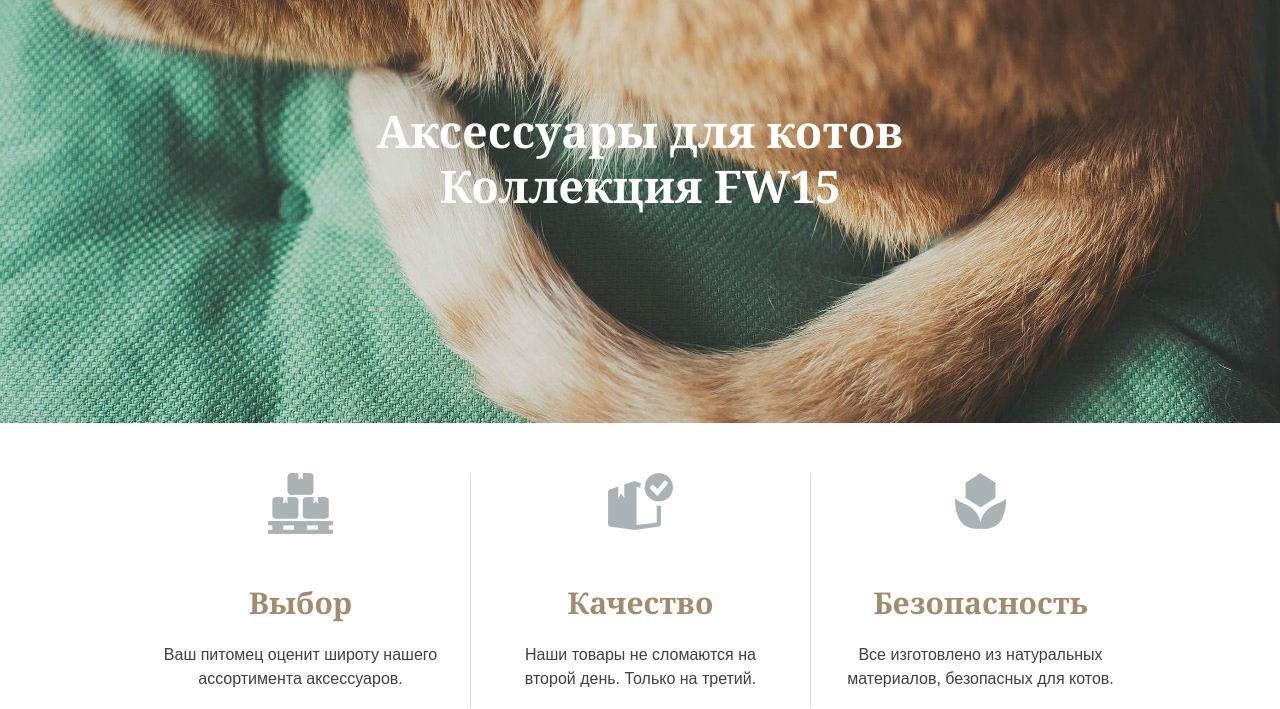
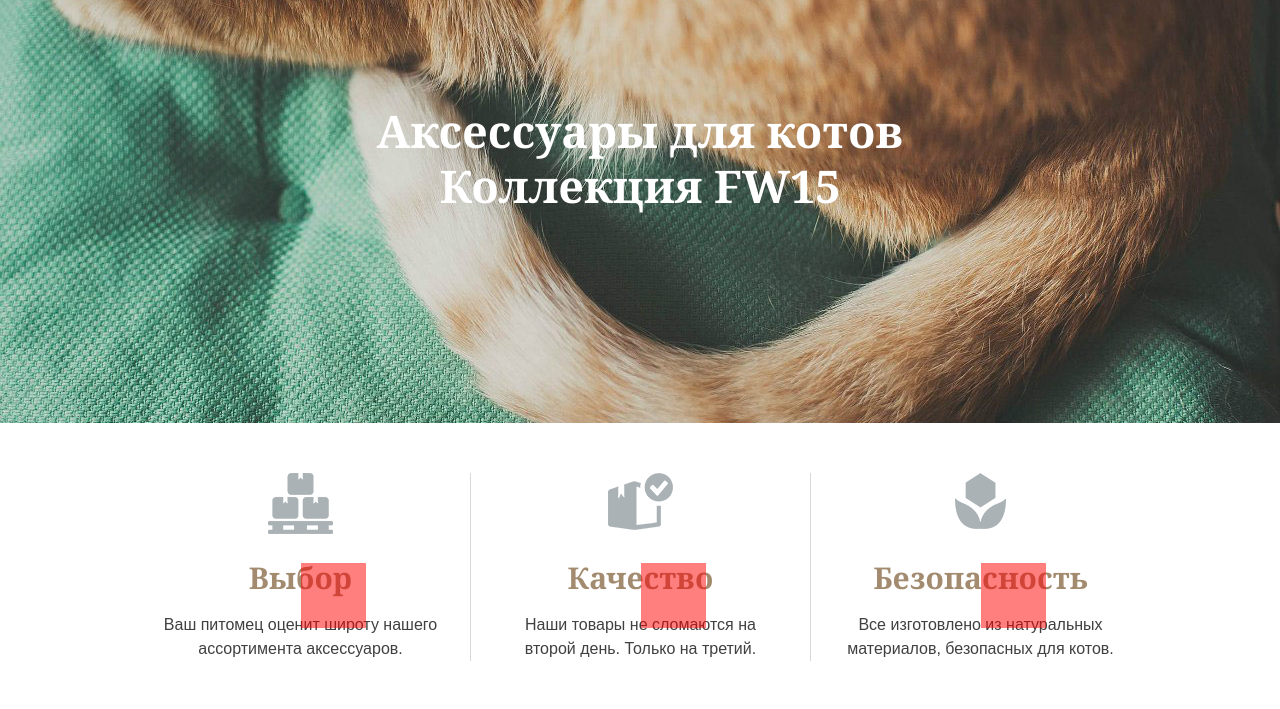
Before and after one commit to nsaprykina/keksby, a plain HTML site: page index.html in a window 1280 px wide. Shown: the part 112-821 px from the top of the page. Drawn offline with Linux system fonts and the light colour scheme.

Commit message:
Сделанны изменения в блоке преимуществ

```diff
--- a/css/style.css
+++ b/css/style.css
@@ -160,6 +160,15 @@ body {
  border-left-color: transparent;
 }
 
+.feature-item::before {
+  content: "";
+  position: absolute;
+  width: 65px;
+  height: 65px;
+  background-color: red;
+  opacity: 0.5;
+}
+
 .feature-choice {
   background: url("../img/feature-1.png") no-repeat top center;
 }
@@ -173,11 +182,17 @@ body {
 }
 
 .feature-title {
+  margin: 0;
+  margin-bottom: 20px;
   font-family: "Georgia", serif;
   font-size: 30px;
   line-height: 30px;
   font-weight: 700;
   color: #a38b70;
+}
+
+.feature-item p {
+  margin: 0;
 }
 
 .cat-reference {
```
